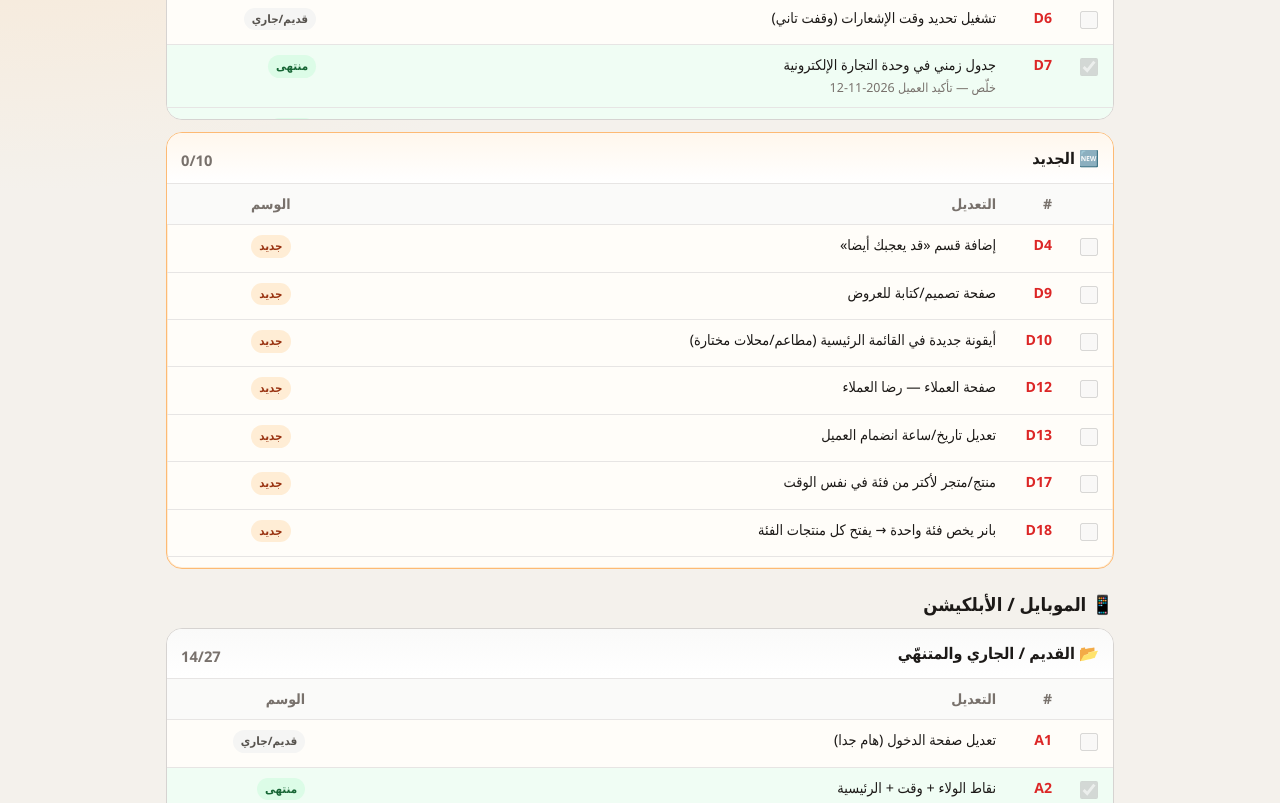
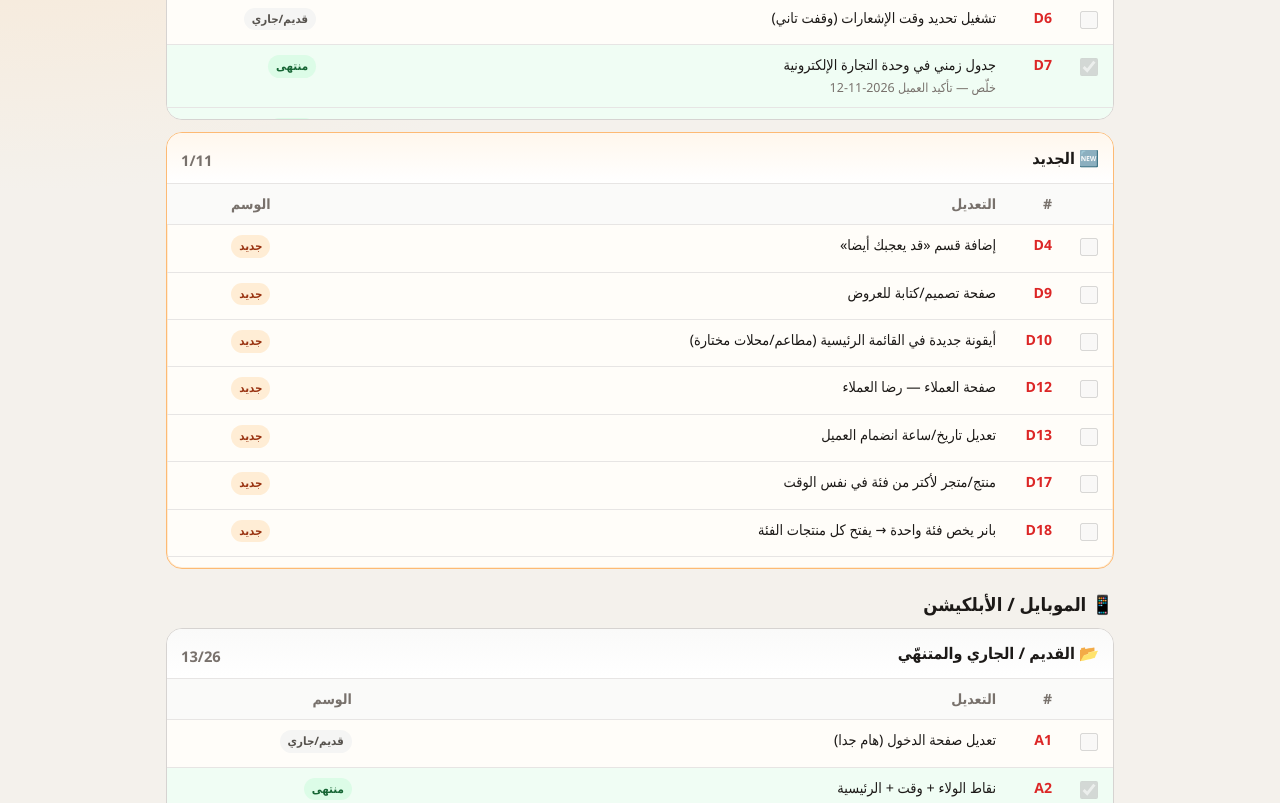
Before and after one commit to YasserIbrahem1997/talabatcom-client-board, a plain HTML site: page index.html in a window 1280 px wide. Shown: the part 541-1344 px from the top of the page. Drawn offline with Linux system fonts and the light colour scheme.

Commit message:
Board: D26/A42 in جديد with done check (not قديم)
Co-authored-by: Cursor <cursoragent@cursor.com>

```diff
--- a/index.html
+++ b/index.html
@@ -287,7 +287,7 @@
   <script>
     // Shared published state. Owner = GitHub repo owner (remembered device). Strangers = password.
     const STATE_URL = "board-state.json";
-    const DRAFT_KEY = "talabatcom-client-board-draft-v5";
+    const DRAFT_KEY = "talabatcom-client-board-draft-v6";
     const EDIT_SESSION_KEY = "talabatcom-board-edit-ok";
     const OWNER_STORE_KEY = "talabatcom-board-github-owner-v1";
     const OWNER_LOGIN = "YasserIbrahem1997";
@@ -326,7 +326,7 @@
       { id: "D23", side: "dash", title: "المتاجر المتعددة × كاش باك/عروض/ولاء", tag: "new", defaultDone: false },
       { id: "D24", side: "dash", title: "تحديد معاد الطلب واستقبال المسؤول (متعدد)", tag: "new", defaultDone: false },
       { id: "D25", side: "dash", title: "الأسعار لا تقبل الصفر والكسور (10.5→11)", tag: "todo", note: "في الشيت: منتهي", defaultDone: false },
-      { id: "D26", side: "dash", title: "كوبونات التوصيل المجاني وخصم التوصيل مع المتاجر المتعددة (سيرفر)", tag: "done", note: "خلّص 2026-11-22 — السماح في API + خصم رسوم التوصيل/المتعدد", defaultDone: true },
+      { id: "D26", side: "dash", title: "كوبونات التوصيل المجاني وخصم التوصيل مع المتاجر المتعددة (سيرفر)", tag: "new", note: "خلّص 2026-11-22 — السماح في API + خصم رسوم التوصيل/المتعدد", defaultDone: true },
 
       { id: "A1", side: "app", title: "تعديل صفحة الدخول (هام جدا)", tag: "todo", defaultDone: false },
       { id: "A2", side: "app", title: "نقاط الولاء + وقت + الرئيسية", tag: "done", defaultDone: true },
@@ -370,7 +370,7 @@
       { id: "A40", side: "app", title: "شكل رؤية الطلب في السلة", tag: "new", defaultDone: false },
       { id: "A41", side: "app", title: "صفحات: متاجر / مميزة / أماكن جديدة / عروض / الأكثر مبيعاً", tag: "new", defaultDone: false },
 
-      { id: "A42", side: "app", title: "كوبونات التوصيل المجاني وخصم التوصيل مع المتاجر المتعددة (فاتورة الموبايل)", tag: "done", note: "خلّص 2026-11-22 — الخصم على (تكلفة التوصيل + رسوم المتعدد) ويظهر في الفاتورة", defaultDone: true },
+      { id: "A42", side: "app", title: "كوبونات التوصيل المجاني وخصم التوصيل مع المتاجر المتعددة (فاتورة الموبايل)", tag: "new", note: "خلّص 2026-11-22 — الخصم على (تكلفة التوصيل + رسوم المتعدد) ويظهر في الفاتورة", defaultDone: true },
 
       { id: "X1", side: "app", title: "سعر السلة = اختيارات + إضافات (عرض واضح للعميل)", tag: "done", note: "مضاف نوفمبر 2026", defaultDone: true },
       { id: "X2", side: "app", title: "إصلاح «المتجر مغلق» مع مواعيد overnight", tag: "done", note: "مضاف نوفمبر 2026", defaultDone: true },
```
